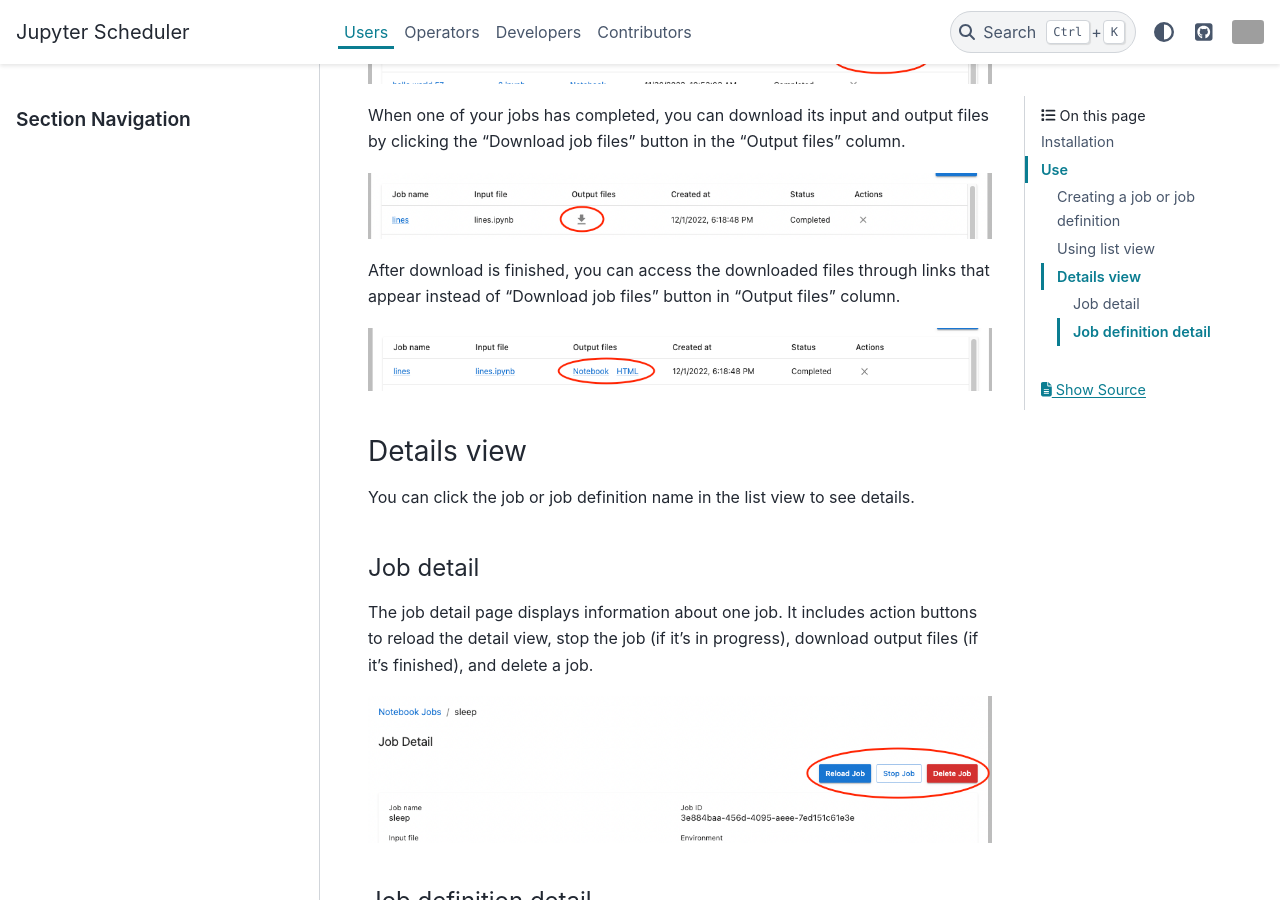
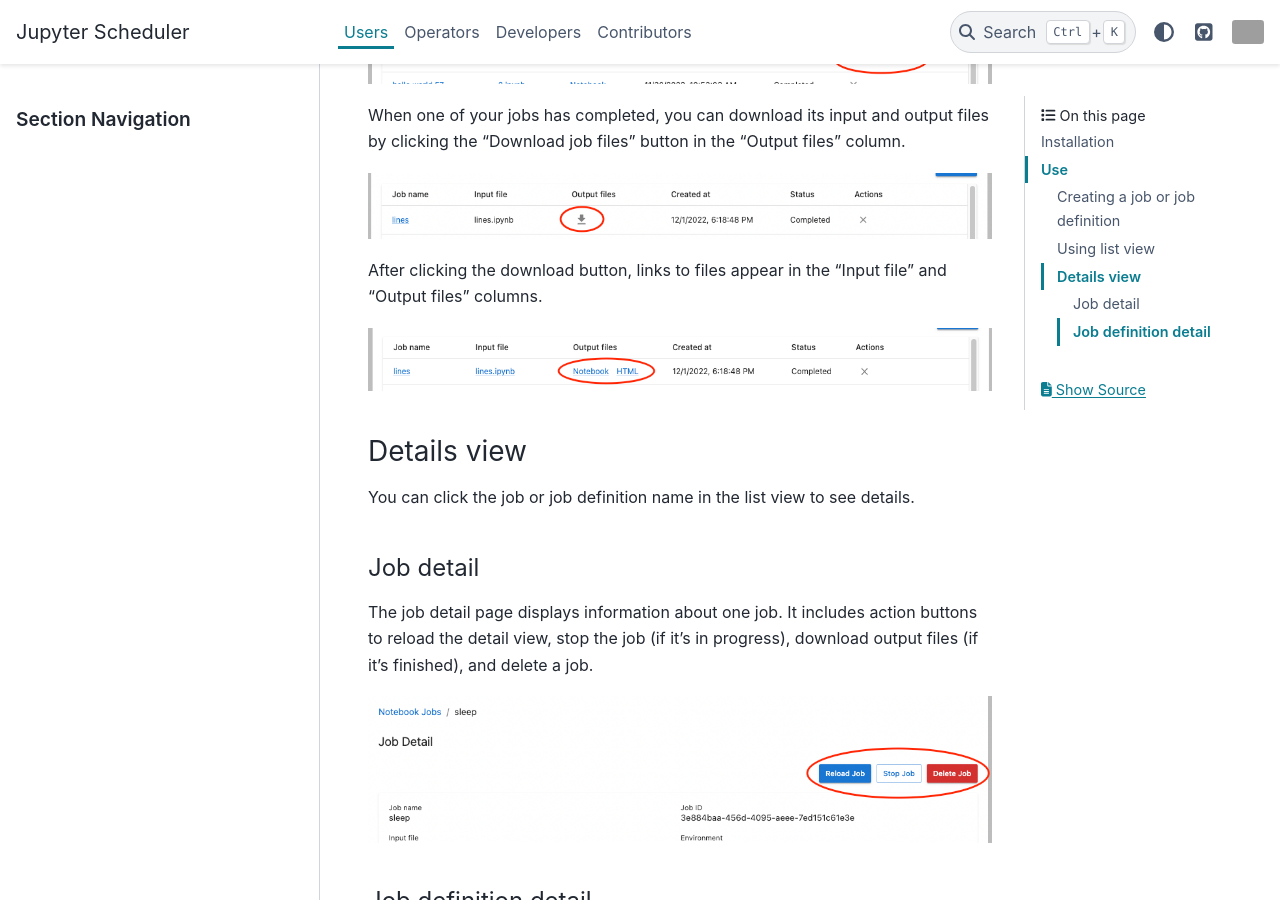
Before and after one commit to jupyter-server/jupyter-scheduler, a Sphinx documentation site: the page built from docs/users/index.md, in a window 1280 px wide and 900 px high, scrolled down 4643 px. Built offline with Sphinx 7.4.7 and the PyData theme 0.15.4, drawn with Linux system fonts in a browser that asks for light colours; grey boxes are pictures that could not be loaded.

Commit message:
Update docs/users/index.md
Co-authored-by: Jason Weill <93281816+jweill-aws@users.noreply.github.com>

```diff
--- a/docs/users/index.md
+++ b/docs/users/index.md
@@ -69,7 +69,7 @@
 
 !["Download button in Output Files column"](./images/download_button.png)
 
-After download is finished, you can access the downloaded files through links that appear instead of "Download job files" button in "Output files" column.
+After clicking the download button, links to files appear in the "Input file" and "Output files" columns.
 
 !["Links to downloaded files in Output Files column after download is finished"](./images/downloaded_files.png)
 
```
